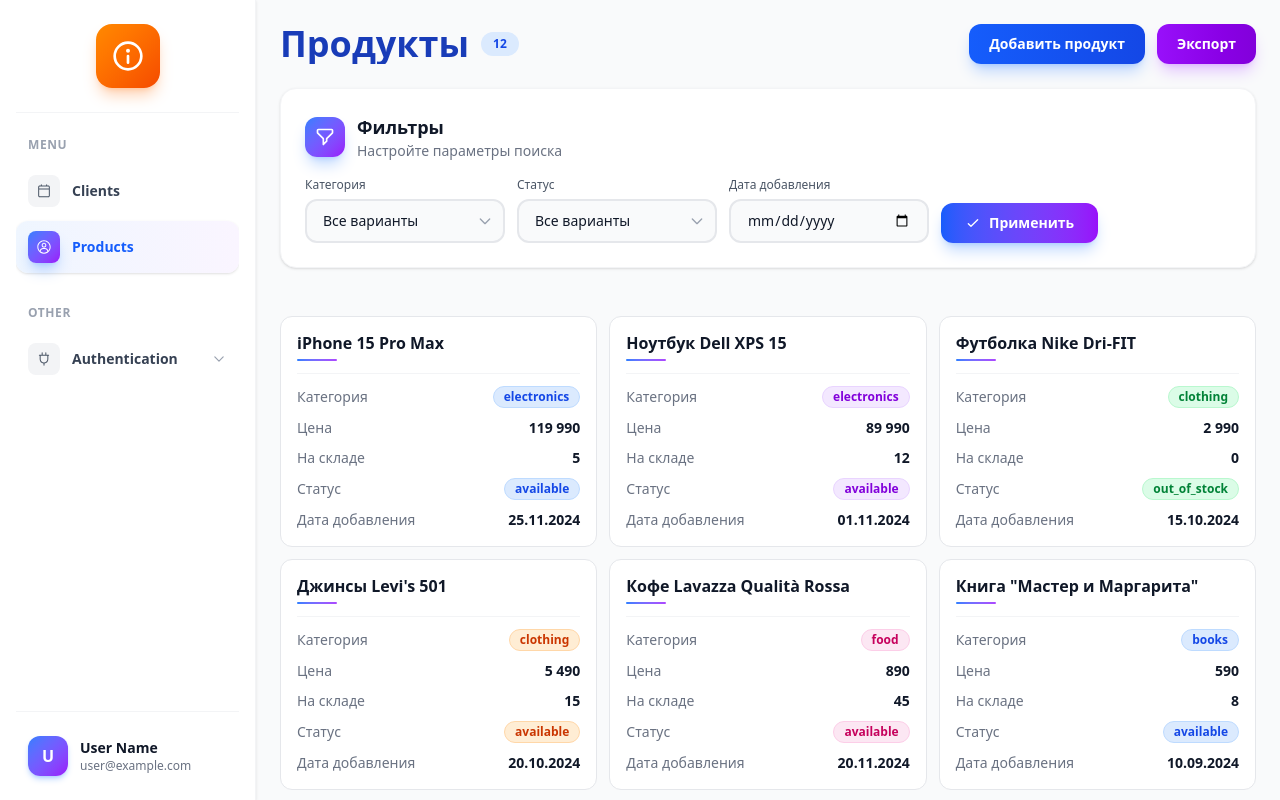
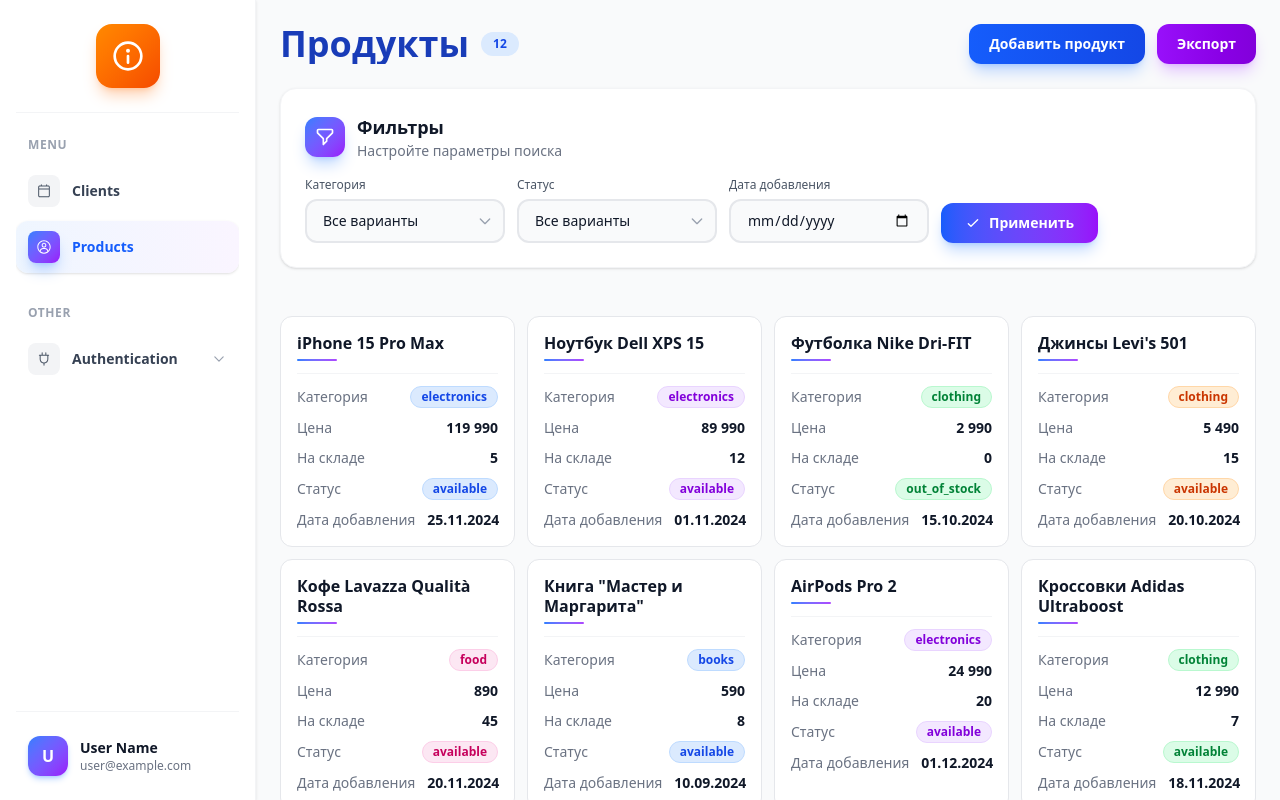
Before and after one commit to mestoevinal/textile-from-turkey, a React (Vite) app: page /products in a window 1280 px wide. Shown: the top 800 px of the page. Built offline with nearby package versions, Linux system fonts and the light colour scheme.

Commit message:
columns 3 to 4

```diff
--- a/src/pages/CardList.tsx
+++ b/src/pages/CardList.tsx
@@ -40,7 +40,7 @@
   ];
 
   return (
-    <div className="grid grid-cols-1 md:grid-cols-2 lg:grid-cols-3 gap-3">
+    <div className="grid grid-cols-1 md:grid-cols-2 lg:grid-cols-4 gap-3">
       {data.map((item, idx) => {
         const accentColor = badgeColors[idx % badgeColors.length];
 
```
